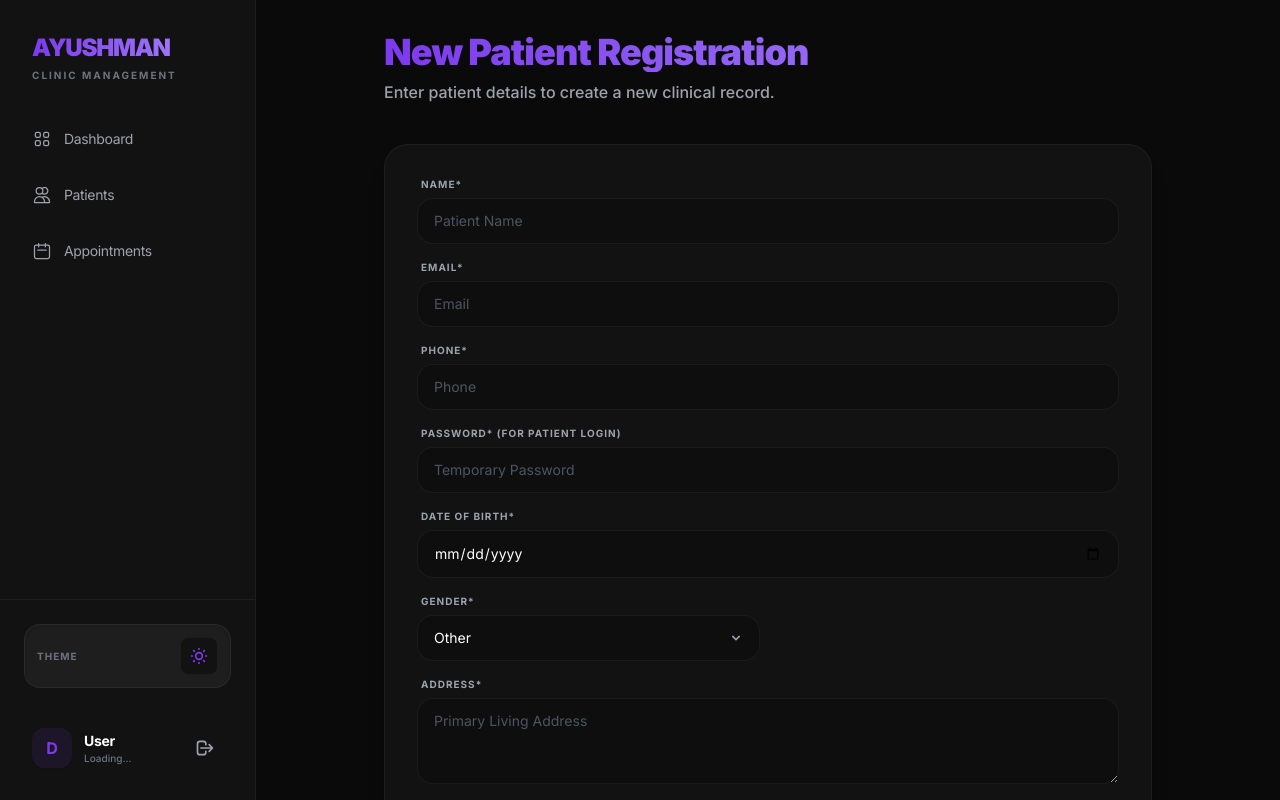
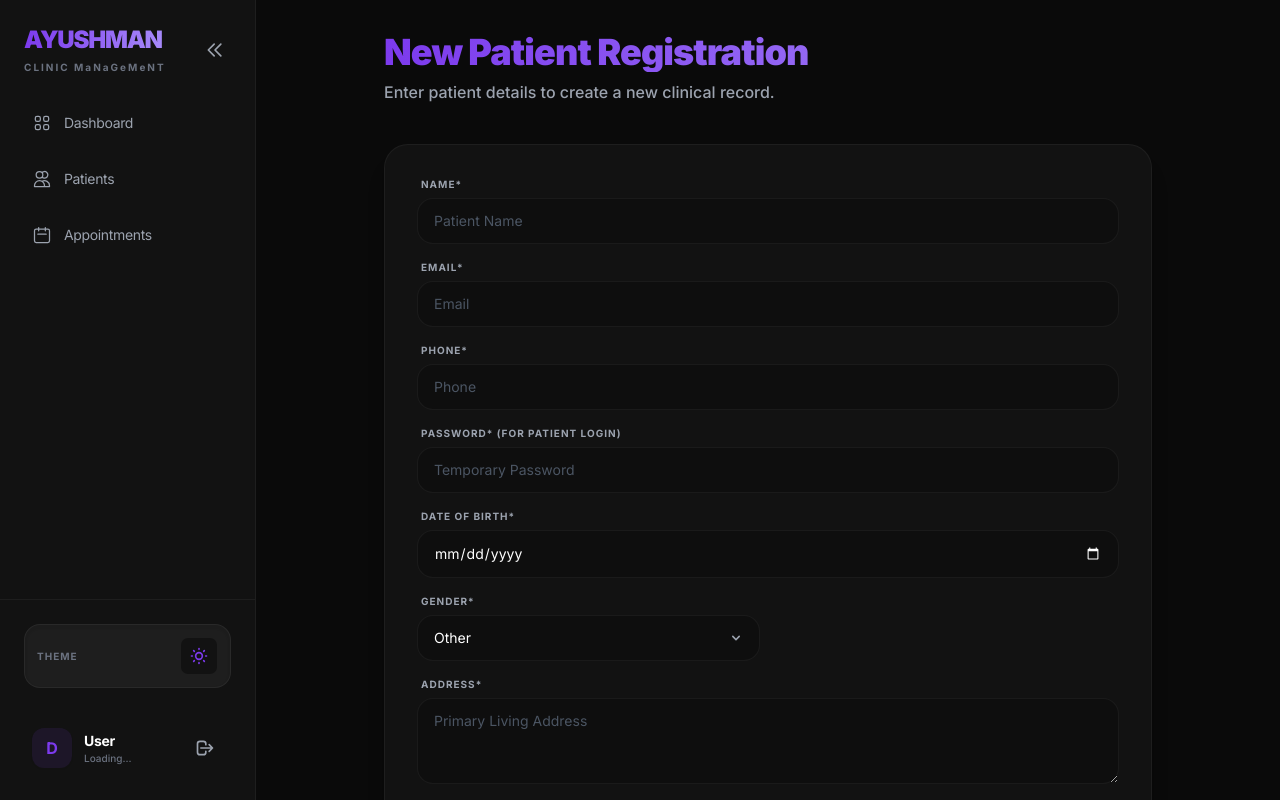
Before and after one commit to Frrostte/ayushman, a Next.js app in the folder frontend/: page /patients/new in a window 1280 px wide. Shown: the top 800 px of the page. Built offline with nearby package versions, Linux system fonts and the light colour scheme; no server answers.

Commit message:
UI additnas

```diff
--- a/frontend/src/components/Input.jsx
+++ b/frontend/src/components/Input.jsx
@@ -1,4 +1,5 @@
 export default function Input({ label, error, className = '', ...props }) {
+    const isDateTime = props.type === 'date' || props.type === 'time';
     return (
         <div className={className}>
             {label && (
@@ -7,7 +8,7 @@ export default function Input({ label, error, className = '', ...props }) {
                 </label>
             )}
             <input
-                className={`appearance-none rounded-xl relative block w-full px-4 py-3 bg-gray-50 dark:bg-black/50 border border-gray-200 dark:border-white/10 placeholder-gray-400 text-gray-900 dark:text-white focus:outline-none focus:ring-2 focus:ring-primary focus:border-transparent sm:text-sm transition-all shadow-sm ${props.disabled ? 'opacity-50 cursor-not-allowed' : ''}`}
+                className={`${isDateTime ? '' : 'appearance-none'} rounded-xl relative block w-full px-4 py-3 bg-gray-50 dark:bg-black/50 border border-gray-200 dark:border-white/10 placeholder-gray-400 text-gray-900 dark:text-white focus:outline-none focus:ring-2 focus:ring-primary focus:border-transparent sm:text-sm transition-all shadow-sm ${props.disabled ? 'opacity-50 cursor-not-allowed' : ''}`}
                 {...props}
             />
             {error && <p className="mt-1.5 text-xs font-bold text-red-600 dark:text-red-400 uppercase tracking-wide">{error}</p>}
--- a/frontend/src/components/LayoutWrapper.jsx
+++ b/frontend/src/components/LayoutWrapper.jsx
@@ -7,6 +7,11 @@ import Sidebar from './Sidebar';
 export default function LayoutWrapper({ children }) {
     const pathname = usePathname();
     const [isSidebarOpen, setIsSidebarOpen] = useState(false);
+    const [isCollapsed, setIsCollapsed] = useState(false); // Desktop toggle state
+
+    // Check if we are on client to hydrate cleanly if we wanted to persist to localStorage later
+    // For now, default to open (false)
+
     const isAuthPage = ['/login', '/register', '/'].includes(pathname);
 
     if (isAuthPage) {
@@ -30,9 +35,9 @@ export default function LayoutWrapper({ children }) {
                 </button>
             </header>
 
-            <Sidebar isOpen={isSidebarOpen} setIsOpen={setIsSidebarOpen} />
+            <Sidebar isOpen={isSidebarOpen} setIsOpen={setIsSidebarOpen} isCollapsed={isCollapsed} setIsCollapsed={setIsCollapsed} />
 
-            <div className="flex-1 flex flex-col min-w-0 transition-all duration-300 md:ml-64 pt-16 md:pt-0">
+            <div className={`flex-1 flex flex-col min-w-0 transition-all duration-300 pt-16 md:pt-0 ${isCollapsed ? 'md:ml-20' : 'md:ml-64'}`}>
                 <main className="flex-1 p-4 md:p-8 overflow-y-auto">
                     {children}
                 </main>
--- a/frontend/src/components/PatientForm.jsx
+++ b/frontend/src/components/PatientForm.jsx
@@ -96,8 +96,8 @@ export default function PatientForm({ onSuccess, initialData = null }) {
         }
     };
 
-    const inputClasses = "appearance-none rounded-2xl relative block w-full px-4 py-3 bg-gray-50 dark:bg-black/20 border border-gray-100 dark:border-white/5 placeholder-gray-400 dark:placeholder-gray-600 text-gray-900 dark:text-white focus:outline-none focus:ring-4 focus:ring-primary/10 focus:border-primary/50 sm:text-sm transition-all duration-300";
-    const disabledClasses = "appearance-none rounded-2xl relative block w-full px-4 py-3 bg-gray-100/50 dark:bg-black/40 border border-gray-200 dark:border-white/5 text-gray-400 dark:text-gray-500 cursor-not-allowed sm:text-sm";
+    const inputClasses = "rounded-2xl relative block w-full px-4 py-3 bg-gray-50 dark:bg-black/20 border border-gray-100 dark:border-white/5 placeholder-gray-400 dark:placeholder-gray-600 text-gray-900 dark:text-white focus:outline-none focus:ring-4 focus:ring-primary/10 focus:border-primary/50 sm:text-sm transition-all duration-300";
+    const disabledClasses = "rounded-2xl relative block w-full px-4 py-3 bg-gray-100/50 dark:bg-black/40 border border-gray-200 dark:border-white/5 text-gray-400 dark:text-gray-500 cursor-not-allowed sm:text-sm";
     const labelClasses = "block text-[10px] font-bold text-gray-500 dark:text-gray-400 uppercase tracking-widest mb-1.5 ml-1";
 
     const canEditMedicalHistory = userRole === 'doctor';
@@ -132,7 +132,7 @@ export default function PatientForm({ onSuccess, initialData = null }) {
 
             <div>
                 <label className={labelClasses}>Date of Birth*</label>
-                <input type="date" name="dateOfBirth" value={formData.dateOfBirth} onChange={handleChange} className={inputClasses} style={{ colorScheme: 'light dark' }} />
+                <input type="date" name="dateOfBirth" value={formData.dateOfBirth} onChange={handleChange} className={inputClasses} />
             </div>
 
             <div className="grid md:grid-cols-2 gap-4">
--- a/frontend/src/components/Sidebar.jsx
+++ b/frontend/src/components/Sidebar.jsx
@@ -6,7 +6,7 @@ import { useEffect, useState } from 'react';
 import ThemeToggle from './ThemeToggle';
 import api from '../lib/api';
 
-export default function Sidebar({ isOpen, setIsOpen }) {
+export default function Sidebar({ isOpen, setIsOpen, isCollapsed, setIsCollapsed }) {
     const pathname = usePathname();
     const [user, setUser] = useState(null);
 
@@ -85,13 +85,28 @@ export default function Sidebar({ isOpen, setIsOpen }) {
 
     return (
         <>
-            <aside className={`fixed left-0 top-0 h-full w-64 bg-white dark:bg-surface border-r border-gray-100 dark:border-white/5 flex flex-col justify-between z-40 transition-transform duration-300 md:translate-x-0 ${isOpen ? 'translate-x-0' : '-translate-x-full'} md:flex shadow-xl shadow-gray-200/20 dark:shadow-none`}>
-                {/* Logo Section */}
-                <div className="p-8">
+            <aside className={`fixed left-0 top-0 h-full bg-white dark:bg-surface border-r border-gray-100 dark:border-white/5 flex flex-col justify-between z-40 transition-all duration-300 md:translate-x-0 ${isOpen ? 'translate-x-0' : '-translate-x-full'} md:flex shadow-xl shadow-gray-200/20 dark:shadow-none ${isCollapsed ? 'w-20' : 'w-64'}`}>
+                {/* Logo Section & Toggle */}
+                <div className={`p-6 flex items-center ${isCollapsed ? 'justify-center' : 'justify-between'}`}>
+                    {!isCollapsed && (
+                        <div>
                             <h1 className="text-2xl font-black bg-clip-text text-transparent bg-gradient-to-r from-primary to-primary-light tracking-tighter">
                                 AYUSHMAN
                             </h1>
-                    <p className="text-[10px] text-gray-400 dark:text-gray-500 tracking-[0.2em] mt-1 font-bold">CLINIC MANAGEMENT</p>
+                            <p className="text-[10px] text-gray-400 dark:text-gray-500 tracking-[0.2em] mt-1 font-bold">CLINIC MaNaGeMeNT</p>
+                        </div>
+                    )}
+                    <button
+                        onClick={() => setIsCollapsed(!isCollapsed)}
+                        className="hidden md:flex p-1.5 rounded-lg text-gray-400 hover:text-primary hover:bg-primary/10 transition-colors"
+                        title={isCollapsed ? 'Expand Sidebar' : 'Collapse Sidebar'}
+                    >
+                        {isCollapsed ? (
+                            <svg className="w-5 h-5 mx-auto" fill="none" viewBox="0 0 24 24" stroke="currentColor"><path strokeLinecap="round" strokeLinejoin="round" strokeWidth={2} d="M13 5l7 7-7 7M5 5l7 7-7 7" /></svg>
+                        ) : (
+                            <svg className="w-5 h-5" fill="none" viewBox="0 0 24 24" stroke="currentColor"><path strokeLinecap="round" strokeLinejoin="round" strokeWidth={2} d="M11 19l-7-7 7-7m8 14l-7-7 7-7" /></svg>
+                        )}
+                    </button>
                 </div>
 
                 {/* Navigation */}
@@ -117,45 +132,50 @@ export default function Sidebar({ isOpen, setIsOpen }) {
                                 key={item.name}
                                 href={item.href}
                                 onClick={handleNavClick}
+                                title={isCollapsed ? item.name : ''}
                                 className={`flex items-center gap-3 px-4 py-3.5 rounded-2xl transition-all duration-300 group ${active
                                     ? 'bg-primary/10 text-primary font-bold shadow-sm shadow-primary/5'
                                     : 'text-gray-500 dark:text-gray-400 hover:bg-gray-50 dark:hover:bg-white/5 hover:text-primary'
-                                    }`}
+                                    } ${isCollapsed ? 'justify-center !px-0' : ''}`}
                             >
                                 <span className={`${active ? 'text-primary' : 'text-gray-400 group-hover:text-primary transition-colors'}`}>
                                     {item.icon}
                                 </span>
-                                <span className="text-sm tracking-tight">{item.name}</span>
+                                {!isCollapsed && <span className="text-sm tracking-tight">{item.name}</span>}
                             </Link>
                         )
                     })}
                 </nav>
 
                 {/* Bottom Actions */}
-                <div className="p-6 border-t border-gray-100 dark:border-white/5 space-y-8">
+                <div className={`p-6 border-t border-gray-100 dark:border-white/5 space-y-8 ${isCollapsed ? 'flex flex-col items-center !px-2' : ''}`}>
 
                     {/* Theme Toggle */}
-                    <div className="flex items-center justify-between px-3 py-3 bg-gray-50 dark:bg-white/5 rounded-2xl border border-gray-100 dark:border-white/5 shadow-inner">
-                        <span className="text-[10px] font-bold uppercase tracking-widest text-gray-400 dark:text-gray-500">Theme</span>
+                    <div className={`flex items-center bg-gray-50 dark:bg-white/5 rounded-2xl border border-gray-100 dark:border-white/5 shadow-inner ${isCollapsed ? 'justify-center p-2' : 'justify-between px-3 py-3'}`}>
+                        {!isCollapsed && <span className="text-[10px] font-bold uppercase tracking-widest text-gray-400 dark:text-gray-500">Theme</span>}
                         <ThemeToggle />
                     </div>
 
                     {/* User Profile */}
-                    <div className="flex items-center gap-3 p-2 group cursor-pointer hover:bg-gray-50 dark:hover:bg-white/5 rounded-2xl transition-all">
-                        <div className="w-10 h-10 rounded-xl bg-primary/10 flex items-center justify-center text-primary font-bold shadow-sm group-hover:scale-105 transition-transform">
+                    <div className={`flex items-center p-2 group rounded-2xl transition-all ${isCollapsed ? 'flex-col gap-4' : 'gap-3 hover:bg-gray-50 dark:hover:bg-white/5 cursor-pointer'}`}>
+                        <div className="w-10 h-10 rounded-xl bg-primary/10 flex-shrink-0 flex items-center justify-center text-primary font-bold shadow-sm group-hover:scale-105 transition-transform">
                             {user?.name?.[0] || 'D'}
                         </div>
+
+                        {!isCollapsed && (
                             <div className="flex-1 min-w-0">
                                 <p className="text-sm font-bold text-gray-900 dark:text-white truncate tracking-tight">{user?.name || 'User'}</p>
                                 <p className="text-[10px] text-gray-400 dark:text-gray-500 truncate font-medium">{user?.email || 'Loading...'}</p>
                             </div>
+                        )}
+
                         <button
                             onClick={() => {
                                 localStorage.removeItem('token');
                                 localStorage.removeItem('user');
                                 window.location.href = '/login';
                             }}
-                            className="p-2 text-gray-400 hover:text-red-500 hover:bg-red-50 dark:hover:bg-red-500/10 rounded-lg transition-all"
+                            className={`p-2 text-gray-400 hover:text-red-500 hover:bg-red-50 dark:hover:bg-red-500/10 rounded-lg transition-all ${isCollapsed ? 'w-full flex justify-center' : ''}`}
                             title="Logout"
                         >
                             <svg className="w-5 h-5" fill="none" viewBox="0 0 24 24" stroke="currentColor">
```
Lines whose indentation alone changed are shown as unchanged.
